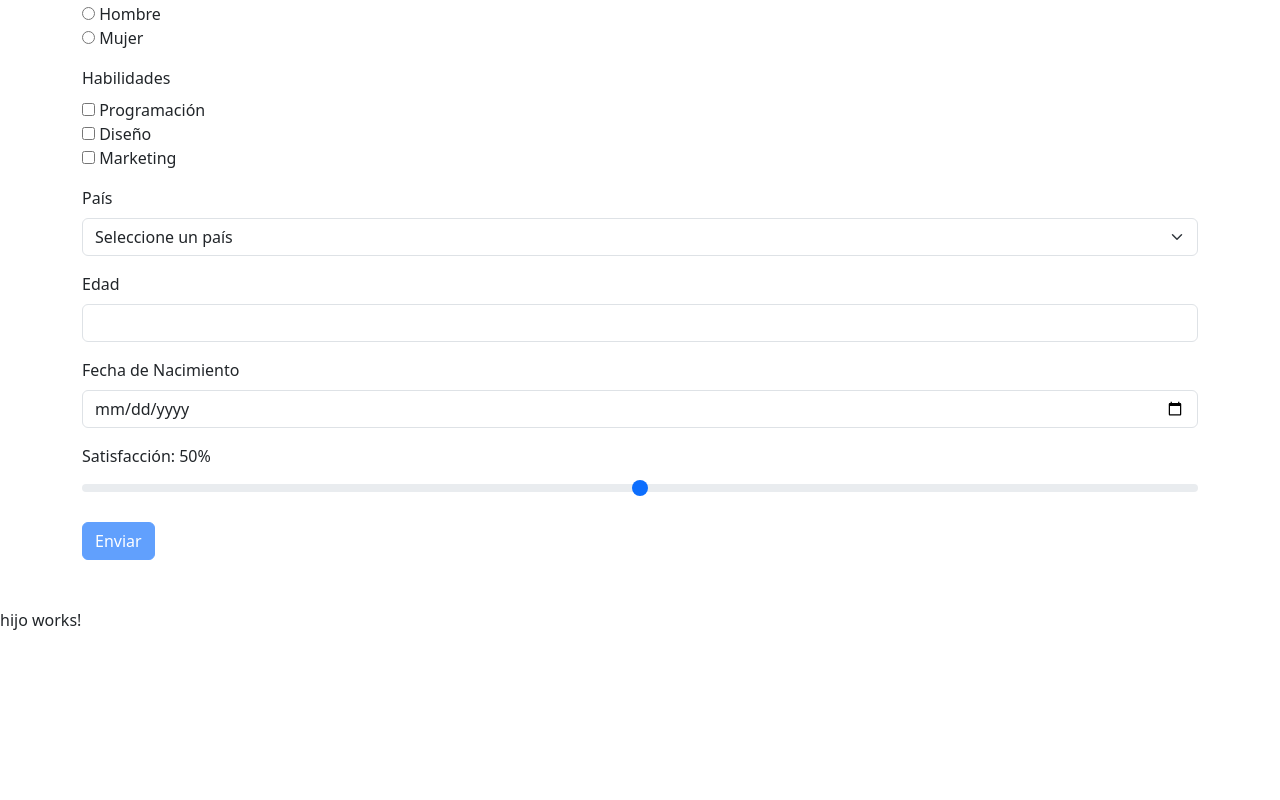
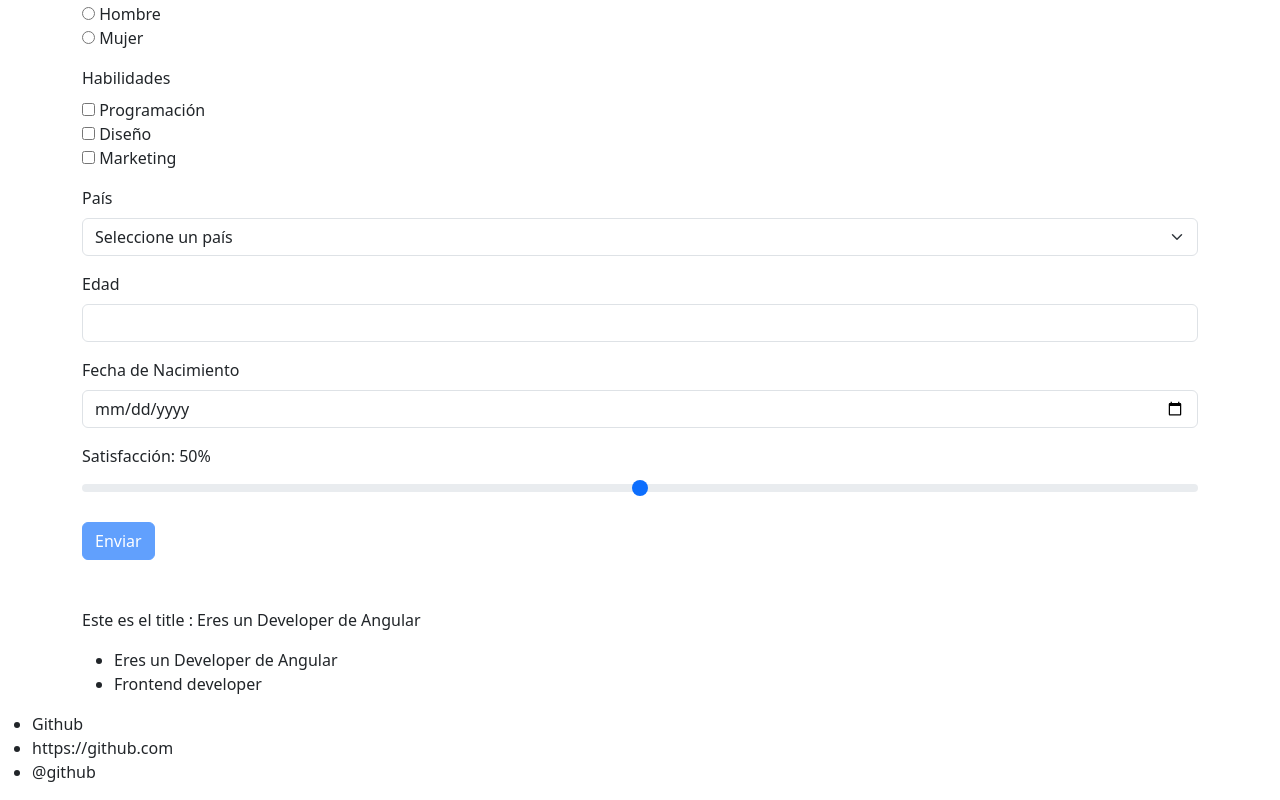
Before and after one commit to MiguelAngelRamos/angular-form-reactive, an Angular app: page /complex-form in a window 1280 px wide. Shown: the part 446-1246 px from the top of the page. Before the commit the page ends 1094 px from the top, so only its background shows below. Built offline with nearby package versions, Linux system fonts and the light colour scheme.

Commit message:
comunicaioc

```diff
--- a/src/app/app.component.html
+++ b/src/app/app.component.html
@@ -3,4 +3,13 @@
 <app-hijo
  [propiedadUno]="datoExterno"
  [propiedadDos]="identity"
+ (desdeElHijo)="recibirEvento($event)"
 />
+
+<div *ngIf="datosDesdeHijo">
+  <ul>
+    <li>{{datosDesdeHijo.nombre}}</li>
+    <li>{{datosDesdeHijo.web}}</li>
+    <li>{{datosDesdeHijo.twitter}}</li>
+  </ul>
+</div>
--- a/src/app/app.component.ts
+++ b/src/app/app.component.ts
@@ -1,4 +1,5 @@
 import { Component } from '@angular/core';
+
 
 @Component({
   selector: 'app-root',
@@ -17,4 +18,17 @@ export class AppComponent {
     tematica: 'Frontend developer'
   }
 
+  datosDesdeHijo: any;
+
+  constructor() {
+
+  }
+
+  ngOnInit() {
+
+   }
+
+  recibirEvento(event: any) {
+    this.datosDesdeHijo = event;
+  }
 }
--- a/src/app/components/hijo/hijo.component.html
+++ b/src/app/components/hijo/hijo.component.html
@@ -1 +1,8 @@
-<p>hijo works!</p>
+<div class="container">
+  <p>Este es el title : {{ propiedadUno }}</p>
+
+  <ul>
+    <li>{{ propiedadUno }}</li>
+    <li>{{ valorDos.tematica }}</li>
+  </ul>
+</div>
--- a/src/app/components/hijo/hijo.component.ts
+++ b/src/app/components/hijo/hijo.component.ts
@@ -6,9 +6,8 @@ import { Component, EventEmitter, Input, Output } from '@angular/core';
   styleUrl: './hijo.component.css'
 })
 export class HijoComponent {
-
   title: string;
-  valorDos: any;
+  valorDos!: any;
 
   @Input() propiedadUno!: string;
   @Input() propiedadDos!: object;
@@ -22,6 +21,16 @@ export class HijoComponent {
   ngOnInit() {
     console.log(this.propiedadUno);
     console.log(this.propiedadDos);
+    this.valorDos = this.propiedadDos;
+    this.enviar();
+  }
+
+  enviar() {
+    this.desdeElHijo.emit({
+      nombre: 'Github',
+      web: 'https://github.com',
+      twitter: '@github'
+    });
   }
 
 }
```
